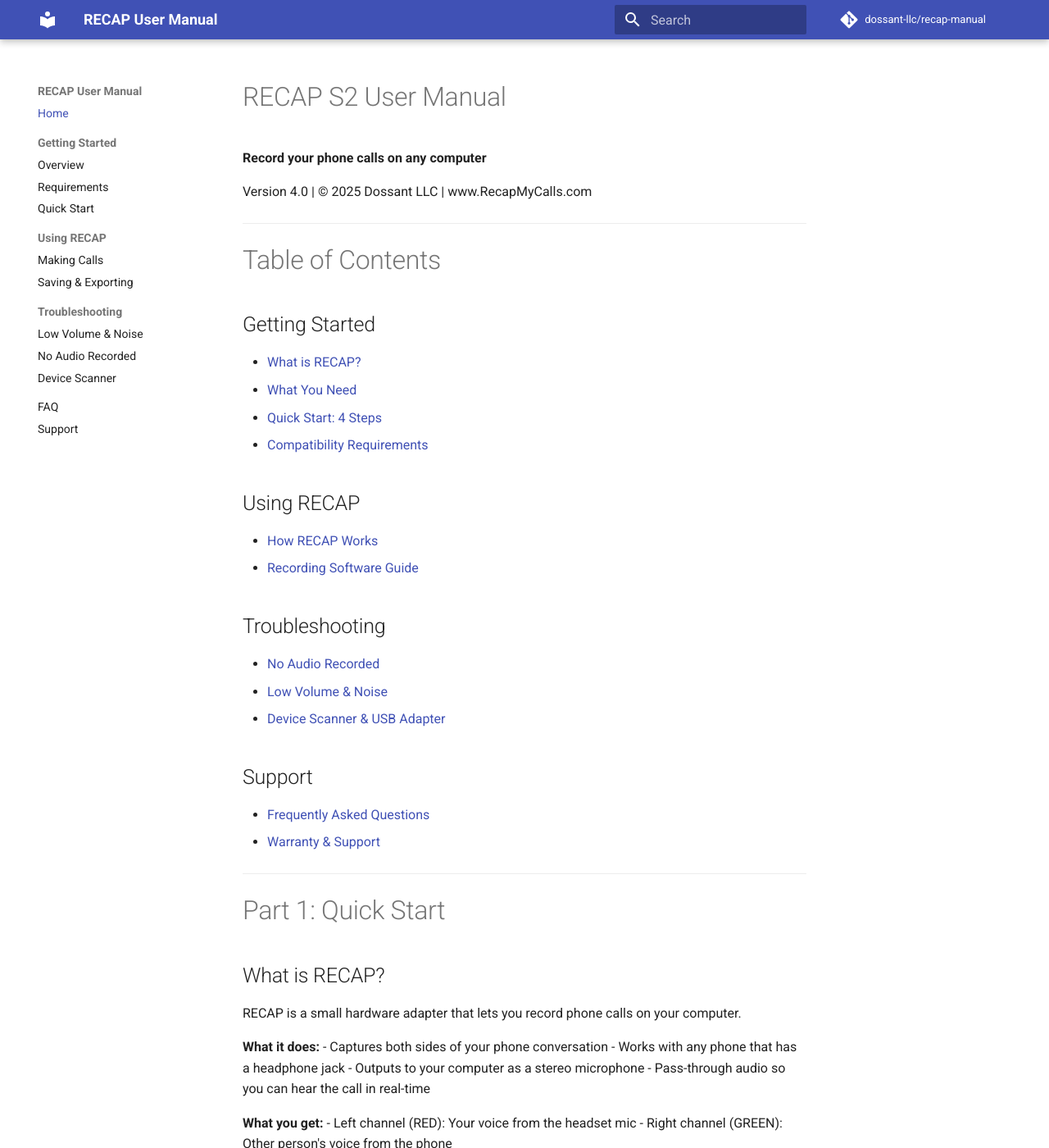
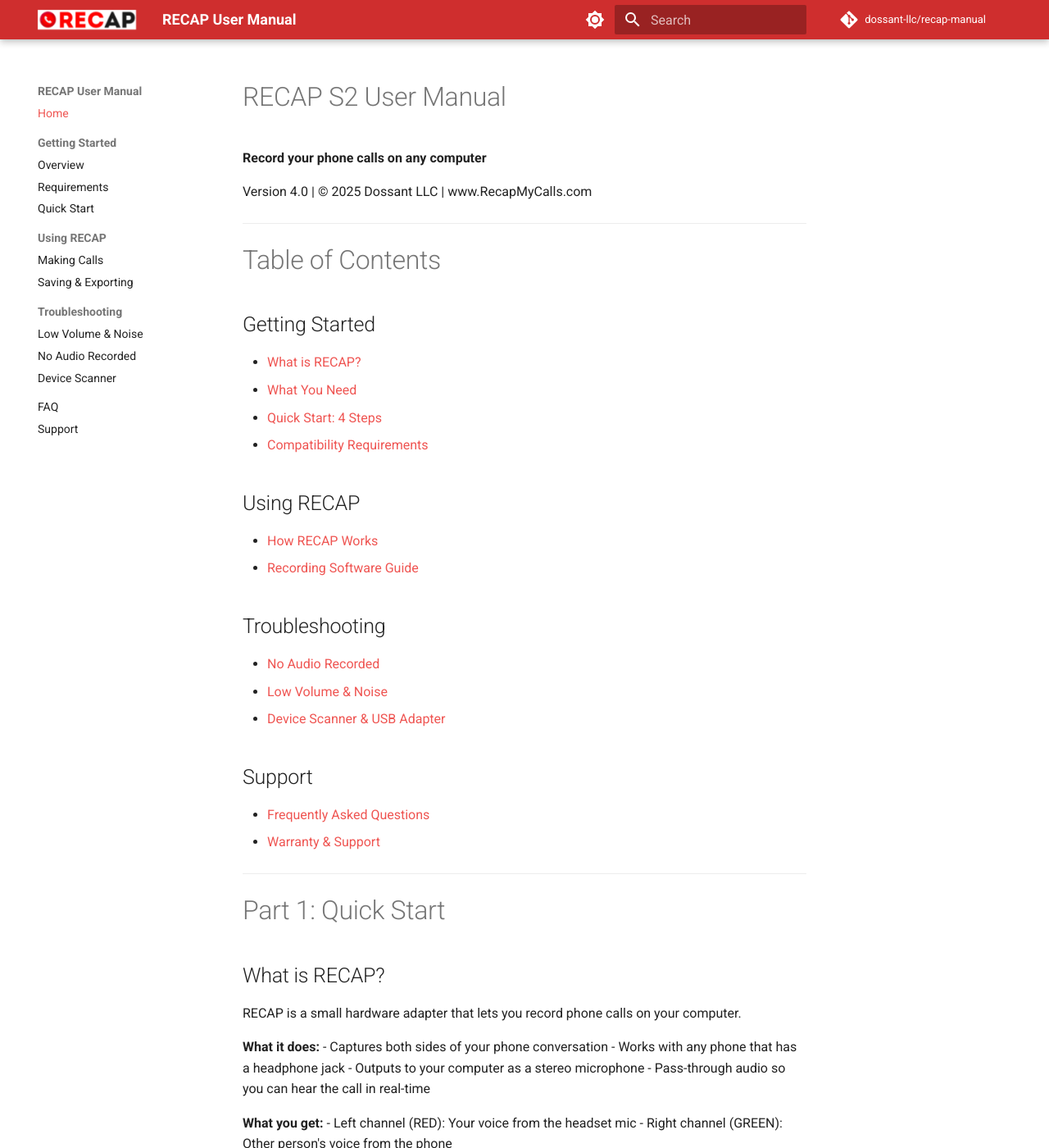
Before and after one commit to dossant-llc/recap-manual, an MkDocs documentation site: the page built from docs/index.md, in a window 1280 px wide and 1400 px high. Shown: the whole window at 82% size. Built offline with MkDocs 1.6.1 and Material for MkDocs 9.7.7, drawn with Linux system fonts in a browser that asks for light colours; comment, search, counter and statistics services are not loaded.

Commit message:
Add RECAP branding with logo and custom red color scheme
- Download and add RECAP logo (recap-logo.png) to docs/assets/images/
- Configure logo and favicon in MkDocs theme
- Create custom CSS with RECAP brand red (#cf2e2e)
- Apply red color scheme to both light and dark modes
- Add theme toggle for user preference

🤖 Generated with [Claude Code](https://claude.com/claude-code)

Co-Authored-By: Claude <noreply@anthropic.com>

```diff
--- /dev/null
+++ b/docs/stylesheets/extra.css
@@ -0,0 +1,24 @@
+/* RECAP Brand Colors */
+:root {
+  --md-primary-fg-color: #cf2e2e;
+  --md-primary-fg-color--light: #e04545;
+  --md-primary-fg-color--dark: #b82626;
+  --md-accent-fg-color: #cf2e2e;
+}
+
+/* Dark mode */
+[data-md-color-scheme="slate"] {
+  --md-primary-fg-color: #cf2e2e;
+  --md-primary-fg-color--light: #e04545;
+  --md-primary-fg-color--dark: #b82626;
+  --md-accent-fg-color: #cf2e2e;
+}
+
+/* Additional RECAP styling */
+.md-header {
+  background-color: #cf2e2e;
+}
+
+.md-tabs {
+  background-color: #cf2e2e;
+}
--- a/mkdocs.yml
+++ b/mkdocs.yml
@@ -6,12 +6,34 @@ repo_url: https://github.com/dossant-llc/recap-manual
 theme:
   name: material
   language: en
+  logo: assets/images/recap-logo.png
+  favicon: assets/images/recap-logo.png
+  palette:
+    # Light mode
+    - media: "(prefers-color-scheme: light)"
+      scheme: default
+      primary: red
+      accent: red
+      toggle:
+        icon: material/brightness-7
+        name: Switch to dark mode
+    # Dark mode
+    - media: "(prefers-color-scheme: dark)"
+      scheme: slate
+      primary: red
+      accent: red
+      toggle:
+        icon: material/brightness-4
+        name: Switch to light mode
   features:
     - navigation.instant
     - navigation.sections
     - navigation.expand
     - search.highlight
     - search.suggest
+
+extra_css:
+  - stylesheets/extra.css
 
 markdown_extensions:
   - pymdownx.superfences:
```
Also changed, not shown: docs/assets/images/recap-logo.png (added).
